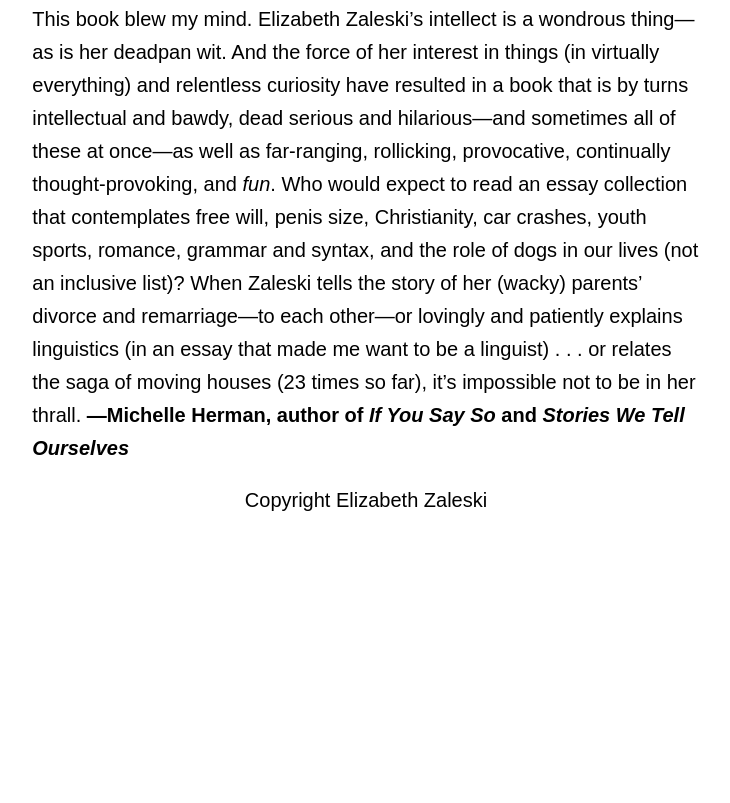
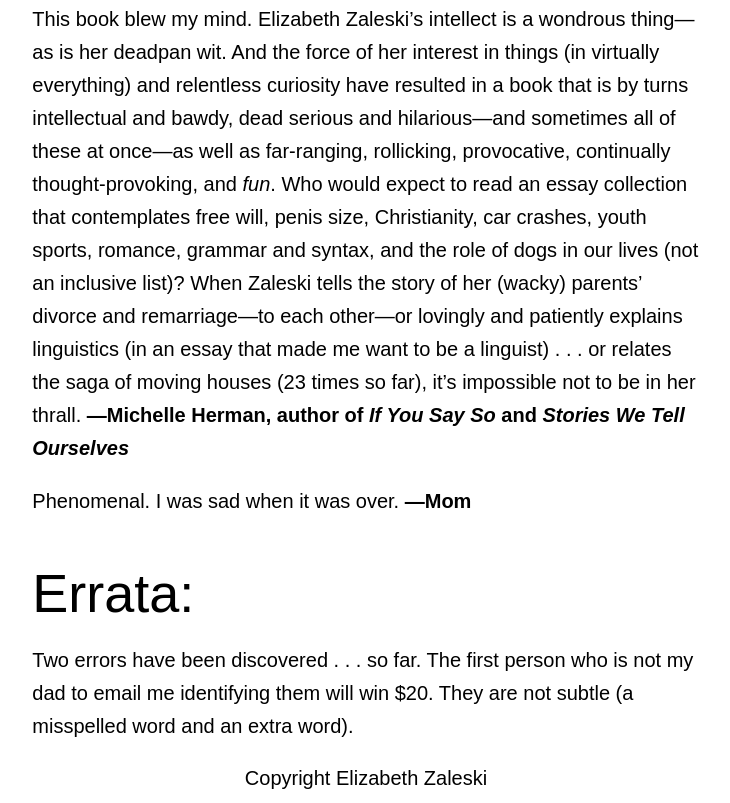
Before and after one commit to clottman/elizabethzaleski, an Eleventy site: page book.md in a window 1280 px wide. Shown: the part 2295-3098 px from the top of the page, without its empty margins (274-1004 px from the left). Before the commit the page ends 2820 px from the top, so only its background shows below. Built offline with nearby package versions, Linux system fonts and the light colour scheme; Eleventy itself is replaced by a stand-in of ours; files that its build step writes are made by us from their sources; a web font is replaced by a local one; what eleventy-auto-cache-buster would draw is missing.

Commit message:
Update book.md

```diff
--- a/book.md
+++ b/book.md
@@ -32,3 +32,8 @@
 Whether discussing linguistics or penis size, Zaleski is northeast Ohio’s answer to Samantha Irby, and her regional reflections on gender, family, and rural America have national importance. While most literary “bravery” depends on repression in order to question it, Zaleski starts outside cultural parameters and heads even farther away from them, dismantling the idea that intimate personal revelation is brave. Zaleski’s essays—and their genius wit—dare the genre to stop implicitly upholding norms and move instead toward actual liberation. This is the collection of groundbreaking feminist humor called for by our times. **—Allison Pitinii Davis, author of *Line Study of a Motel Clerk***
 
 This book blew my mind. Elizabeth Zaleski’s intellect is a wondrous thing—as is her deadpan wit. And the force of her interest in things (in virtually everything) and relentless curiosity have resulted in a book that is by turns intellectual and bawdy, dead serious and hilarious—and sometimes all of these at once—as well as far-ranging, rollicking, provocative, continually thought-provoking, and *fun*. Who would expect to read an essay collection that contemplates free will, penis size, Christianity, car crashes, youth sports, romance, grammar and syntax, and the role of dogs in our lives (not an inclusive list)? When Zaleski tells the story of her (wacky) parents’ divorce and remarriage—to each other—or lovingly and patiently explains linguistics (in an essay that made me want to be a linguist) . . . or relates the saga of moving houses (23 times so far), it’s impossible not to be in her thrall. **—Michelle Herman, author of *If You Say So* and *Stories We Tell Ourselves***
+
+Phenomenal. I was sad when it was over. **—Mom**
+
+# Errata:
+Two errors have been discovered . . . so far. The first person who is not my dad to email me identifying them will win $20. They are not subtle (a misspelled word and an extra word).
```
